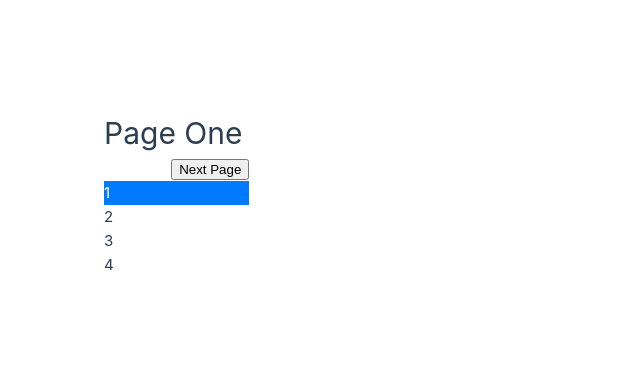
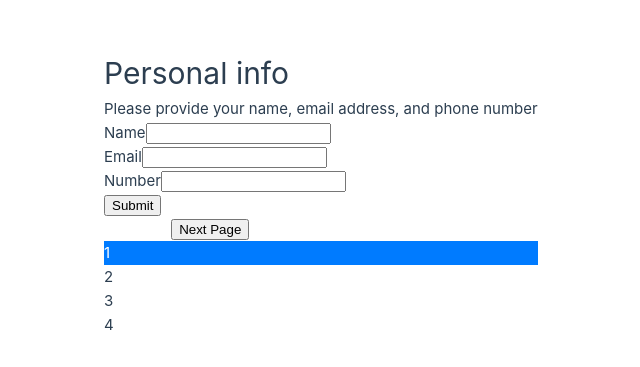
Before and after one commit to Shifahu/multi-step-form, a Vue app in the folder project-2.0/: page /page/1 in a window 1280 px wide. Shown: the part 207-574 px from the top of the page, without its empty margins (536-1176 px from the left). Built offline with nearby package versions, Linux system fonts and the light colour scheme.

Commit message:
13th nov added user form

```diff
--- a/project-2.0/package.json
+++ b/project-2.0/package.json
@@ -11,6 +11,8 @@
     "format": "prettier --write src/"
   },
   "dependencies": {
+    "@vuelidate/core": "^2.0.3",
+    "@vuelidate/validators": "^2.0.4",
     "pinia": "^2.1.7",
     "vue": "^3.3.4",
     "vue-router": "^4.2.5"
--- a/project-2.0/src/components/NavBar.vue
+++ b/project-2.0/src/components/NavBar.vue
@@ -3,7 +3,7 @@
     <button @click="goBack" class="goBackBttns" :class="{ hide: pageCounter.pageNumber === 1 }">
       Go Back
     </button>
-    <button @click="nextPage" class="nextPageBttns" :class="{ hide: pageCounter.pageNumber === 4 }">
+    <button @click="$emit('nextPage')" class="nextPageBttns" :class="{ hide: pageCounter.pageNumber === 4 }">
       Next Page
     </button>
     <!-- <div>{{ pageCounter.pageCount }}</div> -->
--- a/project-2.0/src/pages/PageOne.vue
+++ b/project-2.0/src/pages/PageOne.vue
@@ -1,12 +1,42 @@
 
 <template>
   <div>
-    <h1>Page One</h1>
-   <NavBar></NavBar>
-   <SideBar></SideBar>
+    <h1>Personal info</h1>
+    <p>Please provide your name, email address, and phone number</p>
+    <form>
+      <label for="name">Name</label>
+      <input v-model="name" type="input" id="name" name="name" /><br />
+      <label for="email">Email</label>
+      <input v-model="email" type="email" id="email" name="email" /><br />
+      <label for="number">Number</label>
+      <input v-model="number" type="tel" id="number" name="number" /><br>
+      <input @click.prevent="console.log(name)" type="submit" value="Submit">
+    </form>
+    <NavBar @next-page="nextPage"></NavBar>
+    <SideBar></SideBar>
   </div>
-  </template>
-    <script setup>
-    import NavBar from '../components/NavBar.vue';
-    import SideBar from '../components/SideBar.vue';
-    </script>
+</template>
+
+<script setup>
+import { onMounted, ref } from 'vue'
+import NavBar from '../components/NavBar.vue'
+import SideBar from '../components/SideBar.vue'
+import { useUserInfoStore } from '@/stores/userInfo'
+
+const userInfoStore = useUserInfoStore();
+const name = ref('')
+const email = ref('')
+const number = ref('')
+
+const nextPage = () => {
+  userInfoStore.saveUserData(name.value, email.value, number.value)
+  console.log(userInfoStore.name, "NAME", userInfoStore.email, "email", userInfoStore.number, 'number')
+
+}
+
+
+
+
+// console.log(name.value, 'name')
+
+</script>
--- /dev/null
+++ b/project-2.0/src/stores/userInfo.js
@@ -0,0 +1,22 @@
+import { defineStore } from 'pinia'
+
+
+
+export const useUserInfoStore = defineStore('UserInfo', {
+  state: () => ({
+    name: '',
+    email: '',
+    number: ''
+  }),
+
+  actions: {
+    saveUserData(name, email, number) {
+      this.name = name;
+      this.email = email;
+      this.number = number
+      console.log(this.name, 'name', this.email, 'email', this.number, 'number')
+      return this
+    }
+
+  },
+})
```
Also changed, not shown: 1 other file (tests, documents, lock files or other folders).
